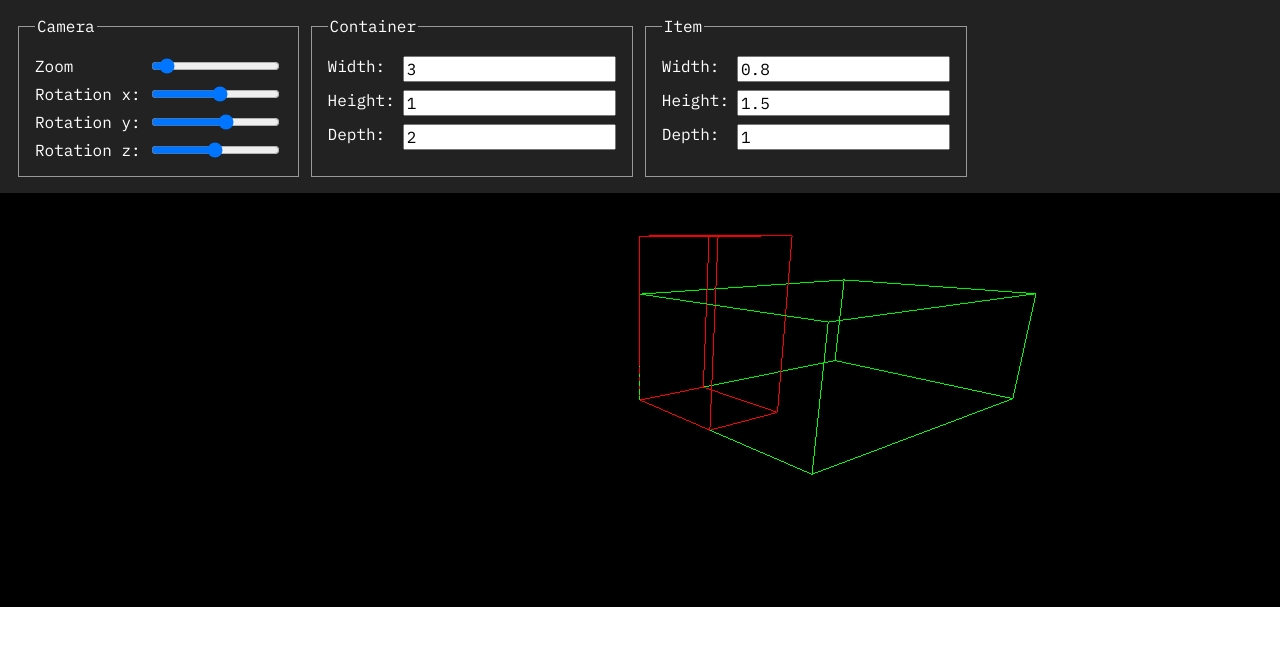
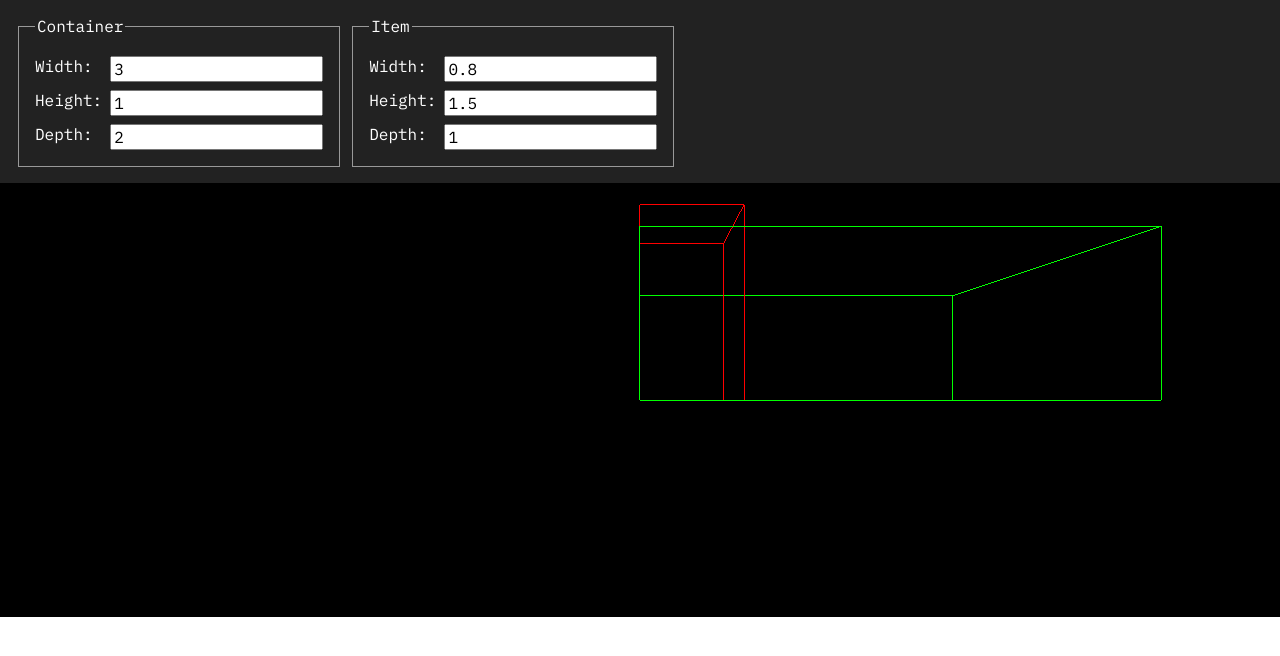
Before and after one commit to onvlt/box-fitter, a Svelte app: page / in a window 1280 px wide. Shown: the top 656 px of the page. Built offline with nearby package versions, Linux system fonts and the light colour scheme.

Commit message:
Improve controls

```diff
--- a/src/App.svelte
+++ b/src/App.svelte
@@ -1,6 +1,6 @@
 <script lang="ts">
   import * as THREE from "three";
-  import { MapControls } from "three/addons/controls/MapControls.js";
+  import { OrbitControls } from "three/addons/controls/OrbitControls.js";
 
   interface Dimensions {
     width: number;
@@ -10,12 +10,6 @@
 
   // Data
 
-  let zoom = 5;
-  let rotation = {
-    x: 0.3,
-    y: 0.6,
-    z: 0,
-  };
   let containerDimensions: Dimensions = {
     width: 3,
     height: 1,
@@ -36,6 +30,7 @@
     0.1,
     1000
   );
+  camera.position.z = 5;
 
   const renderer = new THREE.WebGLRenderer();
   renderer.setSize(window.innerWidth, window.innerHeight);
@@ -53,15 +48,12 @@
 
   scene.add(group);
 
-  const controls = new MapControls(camera, renderer.domElement);
+  const controls = new OrbitControls(camera, renderer.domElement);
   controls.enableDamping = true;
 
+  controls.maxPolarAngle = Math.PI / 2;
+
   $: {
-    camera.position.z = zoom;
-    group.rotation.x = rotation.x;
-    group.rotation.y = rotation.y;
-    group.rotation.z = rotation.z;
-
     const containerBoxGeometry = new THREE.EdgesGeometry(
       new THREE.BoxGeometry(
         containerDimensions.width,
@@ -115,43 +107,6 @@
 
 <main>
   <form class="params">
-    <fieldset>
-      <legend>Camera</legend>
-      <label>
-        Zoom
-        <input bind:value={zoom} type="range" min="1.5" max="50" step="0.1" />
-      </label>
-      <label>
-        Rotation x:
-        <input
-          bind:value={rotation.x}
-          type="range"
-          min={-Math.PI}
-          max={Math.PI}
-          step="0.01"
-        />
-      </label>
-      <label>
-        Rotation y:
-        <input
-          bind:value={rotation.y}
-          type="range"
-          min={-Math.PI}
-          max={Math.PI}
-          step="0.01"
-        />
-      </label>
-      <label>
-        Rotation z:
-        <input
-          bind:value={rotation.z}
-          type="range"
-          min={-Math.PI}
-          max={Math.PI}
-          step="0.01"
-        />
-      </label>
-    </fieldset>
     <fieldset>
       <legend>Container</legend>
       <label>
```
